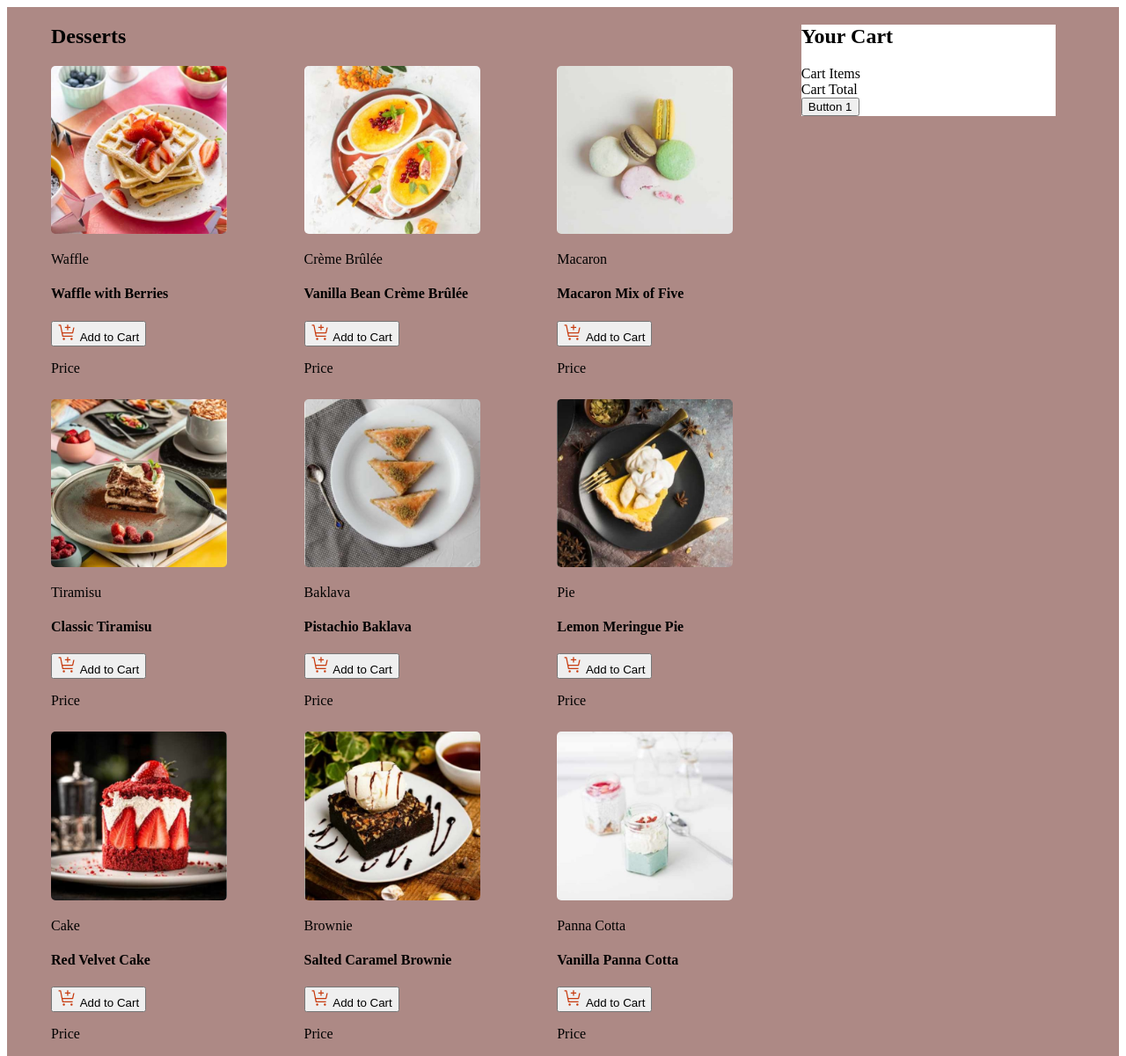
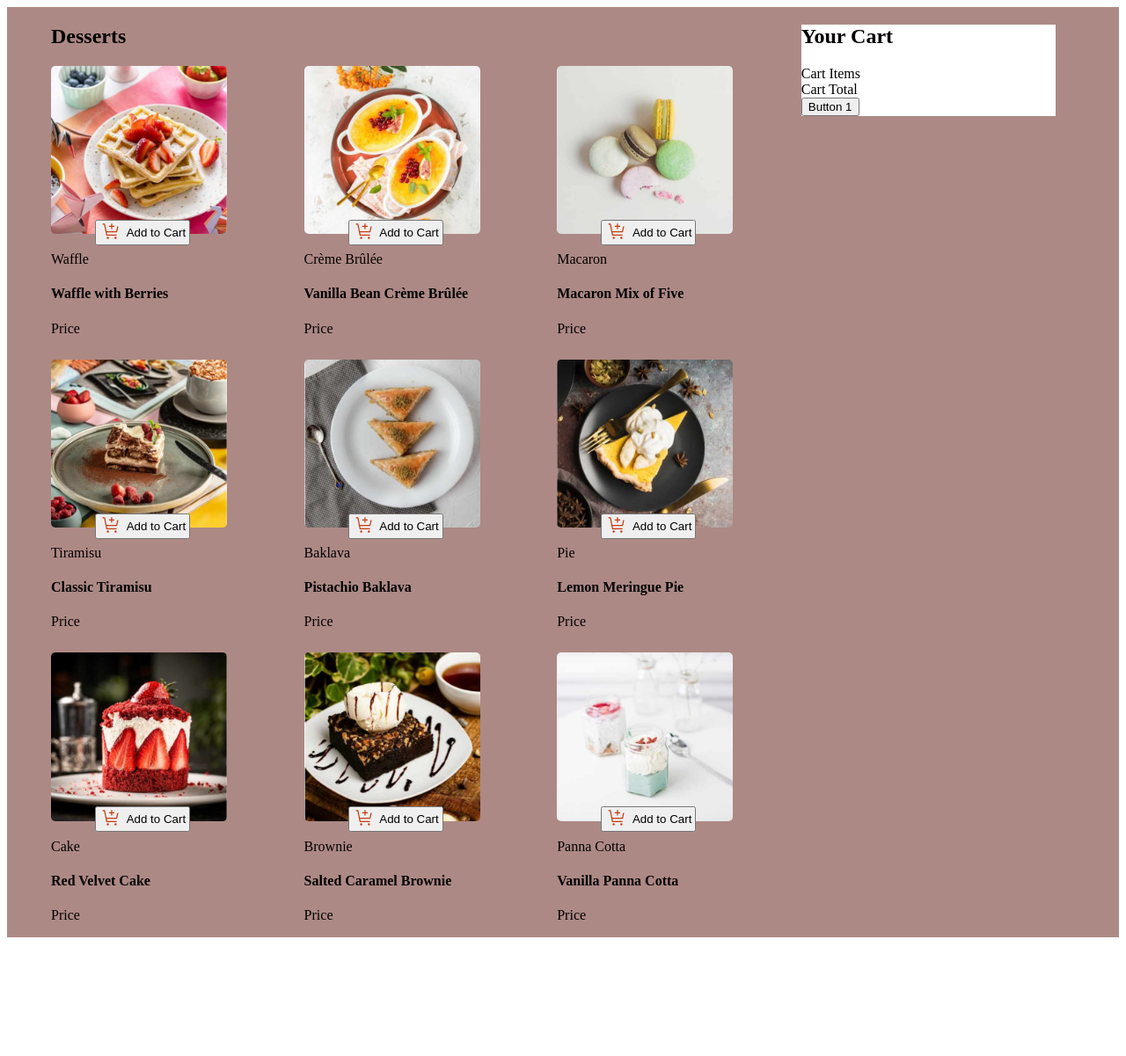
Before and after one commit to MUHAMMADFARHAN1/Product_List_Cart-_Challenge, a plain HTML site: page index.html in a window 1280 px wide. Shown: the whole page at 88% size. After the commit the page ends 1066 px from the top, so only its background shows below. Drawn offline with Linux system fonts and the light colour scheme.

Commit message:
Button Position Corrected

```diff
--- a/index.html
+++ b/index.html
@@ -70,6 +70,17 @@
         grid-template-columns: 1fr 1fr 1fr;
         grid-template-rows: 1fr 1fr 1fr;
       }
+
+      .Click_Button {
+        position: absolute;
+        top: 175px;
+        left: 50px;
+        /* top: 890px; */
+      }
+
+      .Card {
+        position: relative;
+      }
     </style>
   </head>
   <body>
@@ -77,7 +88,7 @@
       <div id="Picture_Frame">
         <h1>Desserts</h1>
         <div id="Picture_Collage">
-          <div id="Waffle">
+          <div id="Waffle" class="Card">
             <img
               src="./assets/images/image-waffle-desktop.jpg"
               alt=""
@@ -85,7 +96,7 @@
             />
             <p>Waffle</p>
             <h4>Waffle with Berries</h4>
-            <button>
+            <button class="Click_Button">
               <svg
                 xmlns="http://www.w3.org/2000/svg"
                 width="21"
@@ -107,11 +118,20 @@
                   </clipPath>
                 </defs>
               </svg>
-              <p style="display: inline">Add to Cart</p>
+              <p
+                style="
+                  display: inline;
+                  position: relative;
+                  bottom: 4px;
+                  left: 3px;
+                "
+              >
+                Add to Cart
+              </p>
             </button>
             <p>Price</p>
           </div>
-          <div id="Crème_Brûlée">
+          <div id="Crème_Brûlée" class="Card">
             <img
               src="./assets/images/image-creme-brulee-desktop.jpg"
               alt=""
@@ -119,7 +139,7 @@
             />
             <p>Crème Brûlée</p>
             <h4>Vanilla Bean Crème Brûlée</h4>
-            <button>
+            <button class="Click_Button">
               <svg
                 xmlns="http://www.w3.org/2000/svg"
                 width="21"
@@ -141,11 +161,20 @@
                   </clipPath>
                 </defs>
               </svg>
-              <p style="display: inline">Add to Cart</p>
+              <p
+                style="
+                  display: inline;
+                  position: relative;
+                  bottom: 4px;
+                  left: 3px;
+                "
+              >
+                Add to Cart
+              </p>
             </button>
             <p>Price</p>
           </div>
-          <div id="Macaron">
+          <div id="Macaron" class="Card">
             <img
               src="./assets/images/image-macaron-desktop.jpg"
               alt=""
@@ -153,7 +182,7 @@
             />
             <p>Macaron</p>
             <h4>Macaron Mix of Five</h4>
-            <button>
+            <button class="Click_Button">
               <svg
                 xmlns="http://www.w3.org/2000/svg"
                 width="21"
@@ -175,11 +204,20 @@
                   </clipPath>
                 </defs>
               </svg>
-              <p style="display: inline">Add to Cart</p>
+              <p
+                style="
+                  display: inline;
+                  position: relative;
+                  bottom: 4px;
+                  left: 3px;
+                "
+              >
+                Add to Cart
+              </p>
             </button>
             <p>Price</p>
           </div>
-          <div id="Tiramisu">
+          <div id="Tiramisu" class="Card">
             <img
               src="./assets/images/image-tiramisu-desktop.jpg"
               alt=""
@@ -187,7 +225,7 @@
             />
             <p>Tiramisu</p>
             <h4>Classic Tiramisu</h4>
-            <button>
+            <button class="Click_Button">
               <svg
                 xmlns="http://www.w3.org/2000/svg"
                 width="21"
@@ -209,11 +247,20 @@
                   </clipPath>
                 </defs>
               </svg>
-              <p style="display: inline">Add to Cart</p>
+              <p
+                style="
+                  display: inline;
+                  position: relative;
+                  bottom: 4px;
+                  left: 3px;
+                "
+              >
+                Add to Cart
+              </p>
             </button>
             <p>Price</p>
           </div>
-          <div id="Baklava">
+          <div id="Baklava" class="Card">
             <img
               src="./assets/images/image-baklava-desktop.jpg"
               alt=""
@@ -221,7 +268,7 @@
             />
             <p>Baklava</p>
             <h4>Pistachio Baklava</h4>
-            <button>
+            <button class="Click_Button">
               <svg
                 xmlns="http://www.w3.org/2000/svg"
                 width="21"
@@ -243,11 +290,20 @@
                   </clipPath>
                 </defs>
               </svg>
-              <p style="display: inline">Add to Cart</p>
+              <p
+                style="
+                  display: inline;
+                  position: relative;
+                  bottom: 4px;
+                  left: 3px;
+                "
+              >
+                Add to Cart
+              </p>
             </button>
             <p>Price</p>
           </div>
-          <div id="Pie">
+          <div id="Pie" class="Card">
             <img
               src="./assets/images/image-meringue-desktop.jpg"
               alt=""
@@ -255,7 +311,7 @@
             />
             <p>Pie</p>
             <h4>Lemon Meringue Pie</h4>
-            <button>
+            <button class="Click_Button">
               <svg
                 xmlns="http://www.w3.org/2000/svg"
                 width="21"
@@ -277,11 +333,20 @@
                   </clipPath>
                 </defs>
               </svg>
-              <p style="display: inline">Add to Cart</p>
+              <p
+                style="
+                  display: inline;
+                  position: relative;
+                  bottom: 4px;
+                  left: 3px;
+                "
+              >
+                Add to Cart
+              </p>
             </button>
             <p>Price</p>
           </div>
-          <div id="Cake">
+          <div id="Cake" class="Card">
             <img
               src="./assets/images/image-cake-desktop.jpg"
               alt=""
@@ -289,7 +354,7 @@
             />
             <p>Cake</p>
             <h4>Red Velvet Cake</h4>
-            <button>
+            <button class="Click_Button">
               <svg
                 xmlns="http://www.w3.org/2000/svg"
                 width="21"
@@ -311,11 +376,20 @@
                   </clipPath>
                 </defs>
               </svg>
-              <p style="display: inline">Add to Cart</p>
+              <p
+                style="
+                  display: inline;
+                  position: relative;
+                  bottom: 4px;
+                  left: 3px;
+                "
+              >
+                Add to Cart
+              </p>
             </button>
             <p>Price</p>
           </div>
-          <div id="Brownie">
+          <div id="Brownie" class="Card">
             <img
               src="./assets/images/image-brownie-desktop.jpg"
               alt=""
@@ -323,7 +397,7 @@
             />
             <p>Brownie</p>
             <h4>Salted Caramel Brownie</h4>
-            <button>
+            <button class="Click_Button">
               <svg
                 xmlns="http://www.w3.org/2000/svg"
                 width="21"
@@ -345,11 +419,20 @@
                   </clipPath>
                 </defs>
               </svg>
-              <p style="display: inline">Add to Cart</p>
+              <p
+                style="
+                  display: inline;
+                  position: relative;
+                  bottom: 4px;
+                  left: 3px;
+                "
+              >
+                Add to Cart
+              </p>
             </button>
             <p>Price</p>
           </div>
-          <div id="Panna_Cotta">
+          <div id="Panna_Cotta" class="Card">
             <img
               src="./assets/images/image-panna-cotta-desktop.jpg"
               alt=""
@@ -357,7 +440,7 @@
             />
             <p>Panna Cotta</p>
             <h4>Vanilla Panna Cotta</h4>
-            <button>
+            <button class="Click_Button">
               <svg
                 xmlns="http://www.w3.org/2000/svg"
                 width="21"
@@ -379,7 +462,16 @@
                   </clipPath>
                 </defs>
               </svg>
-              <p style="display: inline; margin-bottom: 15px;">Add to Cart</p>
+              <p
+                style="
+                  display: inline;
+                  position: relative;
+                  bottom: 4px;
+                  left: 3px;
+                "
+              >
+                Add to Cart
+              </p>
             </button>
             <p>Price</p>
           </div>
```
